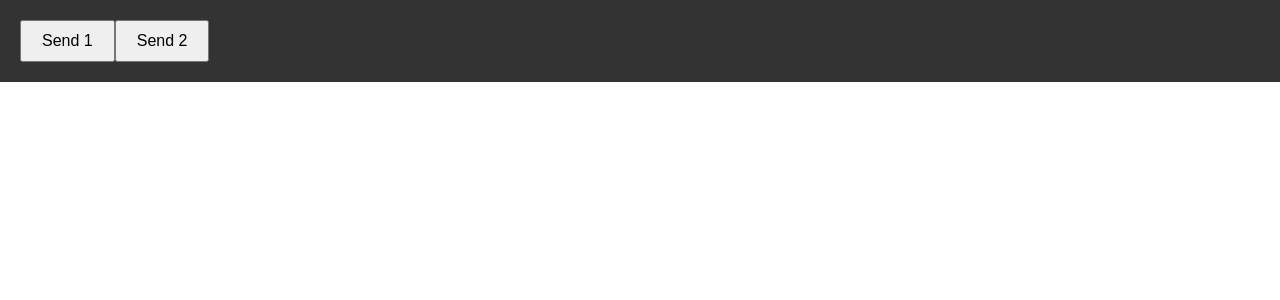
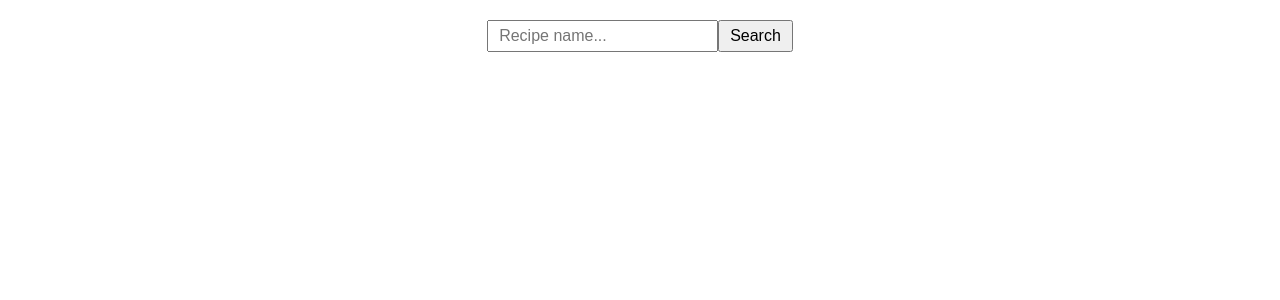
Before and after one commit to blrop/junction2019, a React (Create React App) app: page / in a window 1280 px wide. Shown: the top 300 px of the page. Built offline with nearby package versions, Linux system fonts and the light colour scheme.

Commit message:
add simple recipe list displaying

```diff
--- a/src/App.css
+++ b/src/App.css
@@ -1,9 +1,25 @@
-.app {
-    background: #333;
+body {
     padding: 20px;
 }
 
-.request-button {
-    padding: 10px 20px;
+.request-form {
+    text-align: center;
+}
+
+.request-form__input,
+.request-form__button {
+    padding: 5px 10px;
     font-size: 16px;
 }
+
+.request-form__input {
+
+}
+
+.recipe-wrapper {
+
+}
+
+.recipe-item {
+
+}
--- a/src/App.js
+++ b/src/App.js
@@ -1,36 +1,72 @@
-import React from 'react';
+import React, { Component } from 'react';
 import './App.css';
+import {APP_KEY, REQUEST_URL} from "./constants";
 
-function App() {
-    const appKey = 'e99065a211b3465f8b470a08d50d2ef1';
+class App extends Component {
+    constructor(props) {
+        super(props);
 
-    const sendRequest = async () => {
+        this.handleQueryChange = this.handleQueryChange.bind(this);
+        this.sendRequest = this.sendRequest.bind(this);
+        this.renderRecipes = this.renderRecipes.bind(this);
+
+        this.state = {
+            query: '',
+            recipes: [],
+        };
+    }
+
+    handleQueryChange(e) {
+        this.setState({
+            query: e.target.value,
+        });
+    }
+
+    async sendRequest() {
         const objectToSend = {
             "query": "Car",
         };
 
-        const response = await fetch(`http://localhost:3000/v1/suggestions/recipes`, {
+        const rawResponse = await fetch(`${REQUEST_URL}/v1/suggestions/recipes`, {
             method: 'POST',
             headers: {
                 'Content-Type': 'application/json;charset=utf-8',
-                'Ocp-Apim-Subscription-Key': appKey,
+                'Ocp-Apim-Subscription-Key': APP_KEY,
             },
             body: JSON.stringify(objectToSend),
         });
-        const text = await response.text();
-        console.log(text);
-    };
+        const text = await rawResponse.text();
+        const response = JSON.parse(text);
+        this.setState({
+            recipes: response.suggestions,
+        });
+    }
 
-    const sendRequest2 = async () => {
+    renderRecipes() {
+        return this.state.recipes.map(item => (
+            <div className="recipe-item">{item.payload}. {item.suggestion}</div>
+        ));
+    }
 
-    };
-
-    return (
-        <div className="app">
-            <button className="request-button" onClick={sendRequest}>Send 1</button>
-            <button className="request-button" onClick={sendRequest2}>Send 2</button>
-        </div>
-    );
+    render() {
+        return (
+            <>
+                <div className="request-form">
+                    <input
+                        type="text"
+                        onChange={this.handleQueryChange}
+                        value={this.state.query}
+                        className="request-form__input"
+                        placeholder="Recipe name..."
+                    />
+                    <button className="request-form__button" onClick={this.sendRequest}>Search</button>
+                </div>
+                <div className="recipe-wrapper">
+                    {this.renderRecipes()}
+                </div>
+            </>
+        );
+    }
 }
 
 export default App;
--- /dev/null
+++ b/src/constants.js
@@ -0,0 +1,2 @@
+export const APP_KEY = 'e99065a211b3465f8b470a08d50d2ef1';
+export const REQUEST_URL = 'http://localhost:3000';
```
